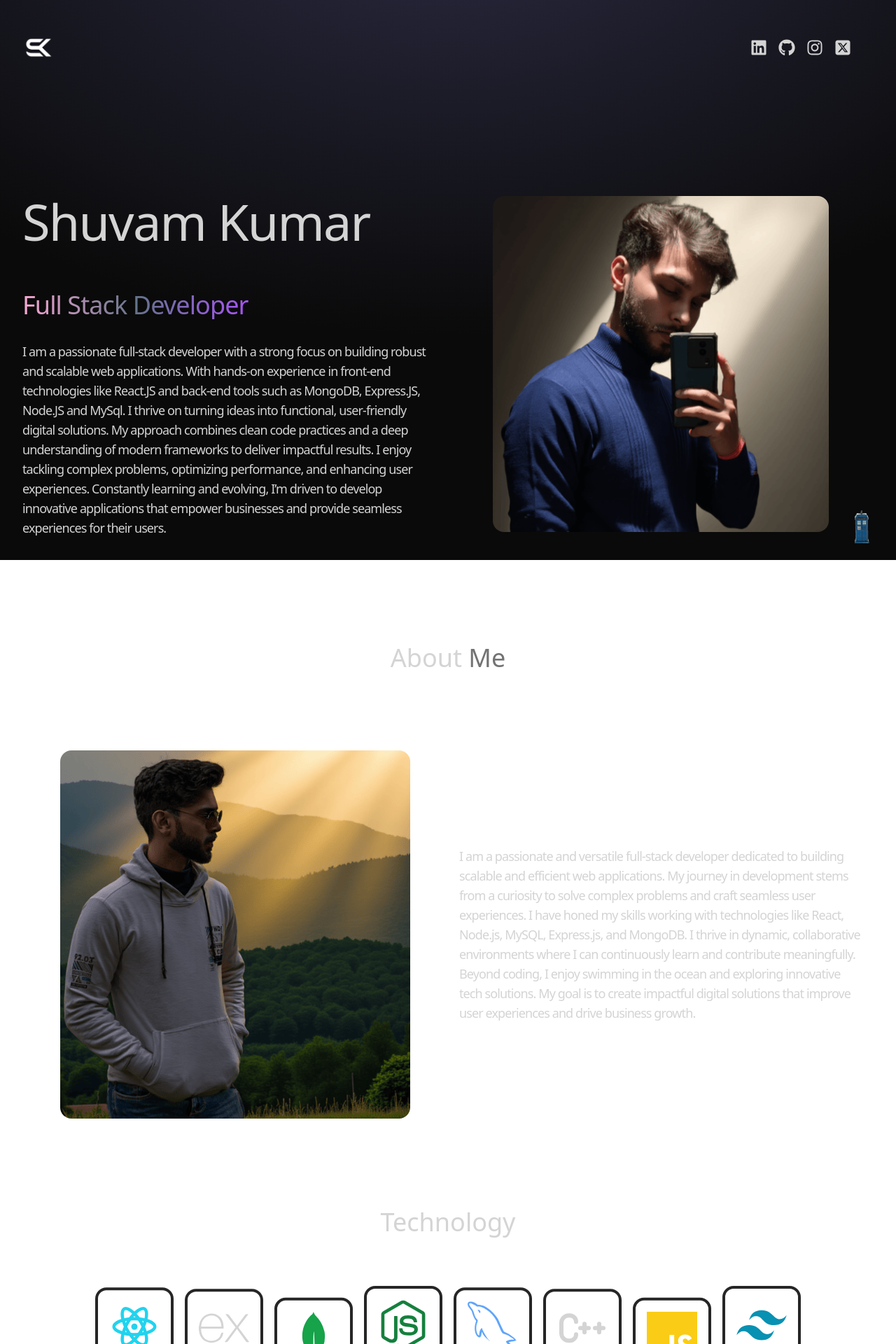
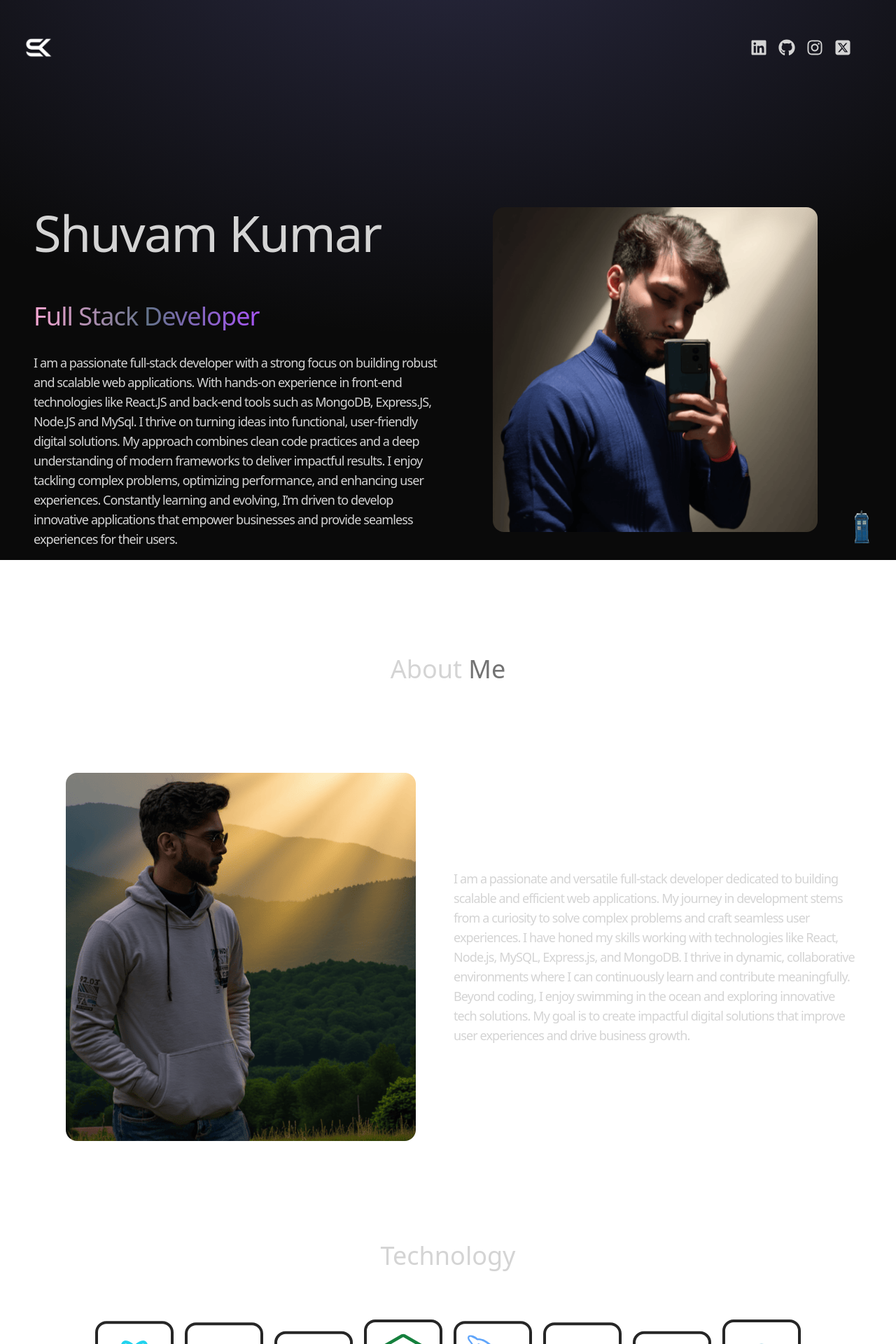
Before and after one commit to shuvam773/MyPortfolio, a React (Vite) app: page / in a window 1280 px wide. Shown: the top 1920 px of the page at 70% size. Built offline with nearby package versions, Linux system fonts and the light colour scheme.

Commit message:
minor changes

```diff
--- a/src/components/About.jsx
+++ b/src/components/About.jsx
@@ -6,7 +6,7 @@ const About = () => {
   return (
     <div className=" pb-4">
         <h2 className="my-20 text-center text-4xl">About <span className="text-neutral-500">Me</span></h2>
-        <div className="flex flex-wrap">
+        <div className="flex p-4 flex-wrap">
             <motion.div
             whileInView={{opacity:1, x:0}}
             initial={{opacity: 0, x: -100}}
--- a/src/components/Hero.jsx
+++ b/src/components/Hero.jsx
@@ -14,7 +14,7 @@ const container = (delay) =>({
 const Hero = () => {
   return (
     <div className=" pb-4 lg:mb-35">
-        <div className="flex flex-wrap">
+        <div className="flex p-4 flex-wrap">
             <div className="w-full lg:w-1/2 ">
                 <div className="flex flex-col items-start lg:item-start">
                     <motion.h1
```
